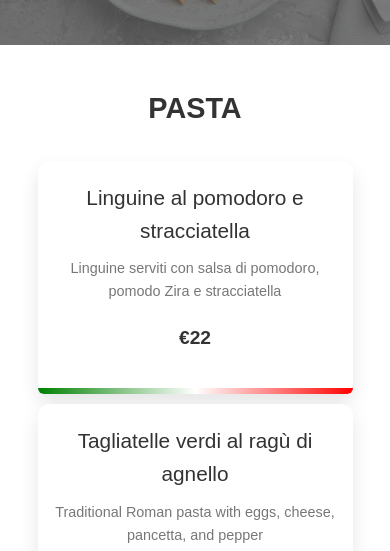
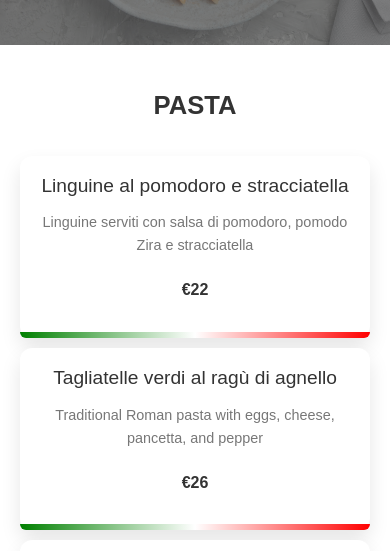
Before and after one commit to thejewishdev/menu, a plain HTML site: page index.html in a window 390 px wide. Shown: the part 293-844 px from the top of the page. Drawn offline with Linux system fonts and the light colour scheme.

Commit message:
Update index.html

```diff
--- a/index.html
+++ b/index.html
@@ -129,12 +129,16 @@
       }
       .menu-item {
         padding: 20px 15px;
+        width: 95%; /* Adjust width */
       }
       .menu-item h3 {
         font-size: 1.4rem; /* Smaller font for dish name */
       }
       .menu-item p {
         font-size: 1rem; /* Smaller font for description */
+      }
+      .menu-item .price {
+        font-size: 1.2rem; /* Smaller price font */
       }
     }
 
@@ -146,16 +150,20 @@
         font-size: 1.8rem; /* Smaller header on mobile */
       }
       .menu h2 {
-        font-size: 1.8rem; /* Smaller title on mobile */
+        font-size: 1.6rem; /* Smaller title on mobile */
+      }
+      .menu-item {
+        padding: 15px 10px; /* Reduce padding on mobile */
+        width: 100%; /* Full width */
       }
       .menu-item h3 {
-        font-size: 1.3rem; /* Smaller font for dish name */
+        font-size: 1.2rem; /* Smaller font for dish name */
       }
       .menu-item p {
         font-size: 0.9rem; /* Smaller font for description */
       }
       .menu-item .price {
-        font-size: 1.2rem; /* Smaller price font */
+        font-size: 1rem; /* Smaller price font */
       }
     }
   </style>
```
